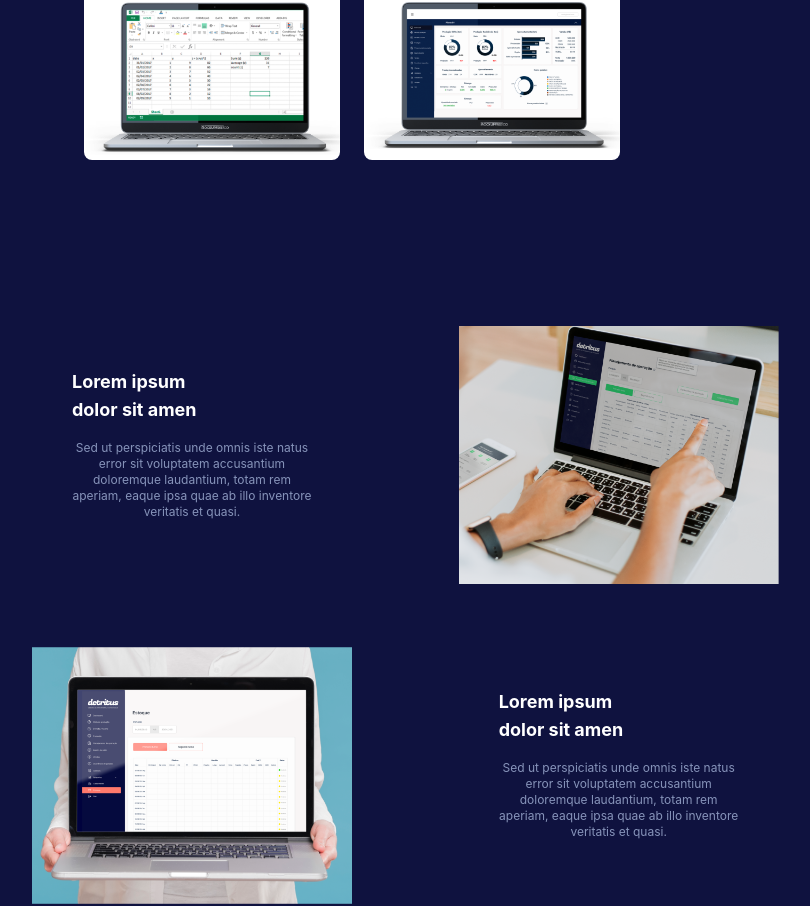
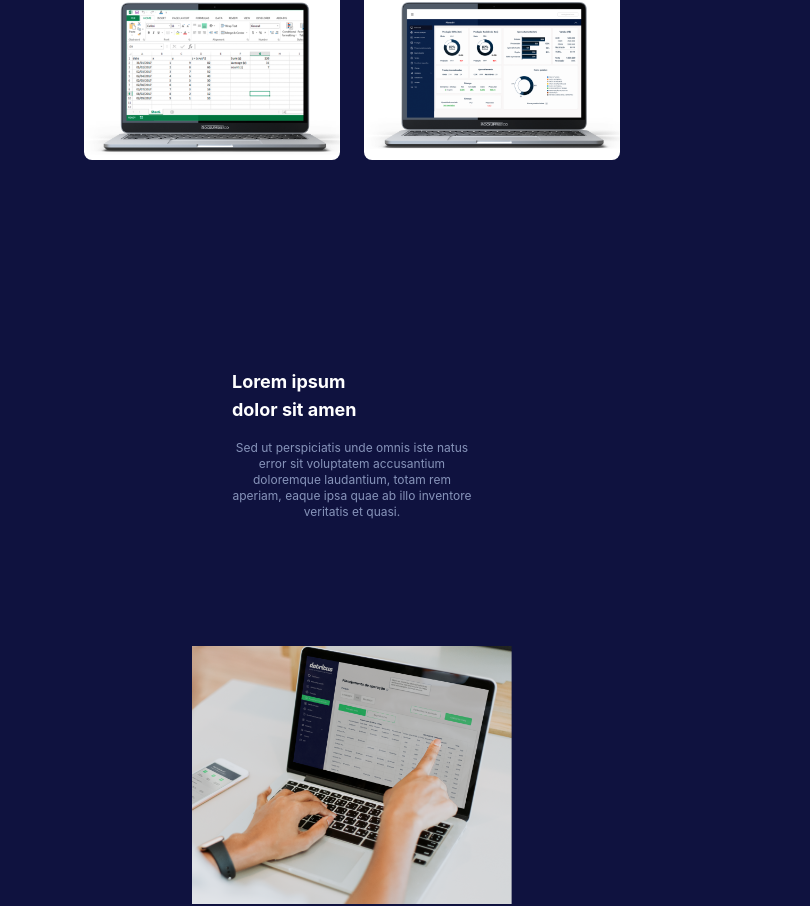
Before and after one commit to deni-rocha/landingpageAudax, a Next.js app: page / in a window 1280 px wide. Shown: the part 872-1778 px from the top of the page, without its empty margins (288-1098 px from the left). Built offline with nearby package versions, Linux system fonts and the light colour scheme.

Commit message:
new breakpoint for Grid MainMiddleLine

```diff
--- a/tailwind.config.js
+++ b/tailwind.config.js
@@ -8,7 +8,8 @@ module.exports = {
   ],
   theme: {
     screens: {
-      breakpointGrid: '1020px',
+      breakpointGridLg: '1016px',
+      breakpointGridMd: { min: '750px', max: '1026px' },
       xs: { max: '475px' },
       ...defaultTheme.screens
     },
```
